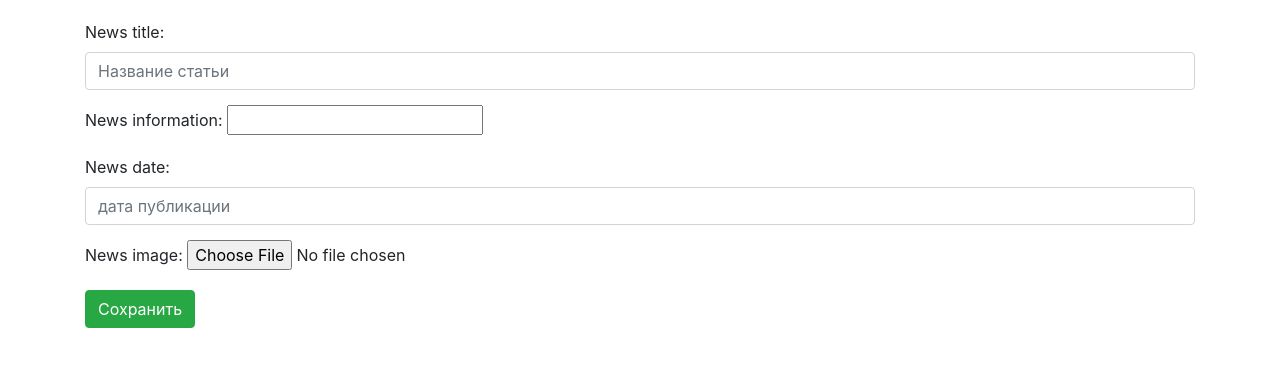
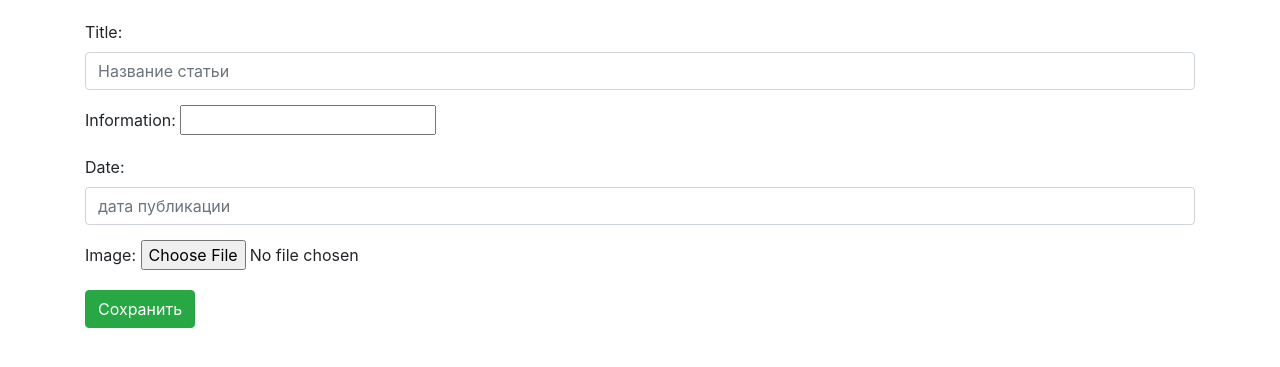
Before and after one commit to VladimirShitov/k_vector, a Django app: page /news/add_news in a window 1280 px wide. Shown: the part 96-463 px from the top of the page. Run offline with Django 3.2, Linux system fonts and the light colour scheme; the visitor is signed in with stand-in values (Sample User, id 1); some libraries are stand-ins or nearby versions.

Commit message:
removed repetition of "news.news"

```diff
--- a/k_vector/forum_page/forms.py
+++ b/k_vector/forum_page/forms.py
@@ -6,19 +6,19 @@ from tinymce.widgets import TinyMCE
 class NewsForm (ModelForm):
     class Meta:
         model = News
-        fields = ['news_title', 'news_information', 'news_date', 'news_image']
+        fields = ['title', 'information', 'date', 'image']
 
         widgets = {
-            'news_title': TextInput(attrs={
+            'title': TextInput(attrs={
                 'class': 'form-control',
                 'placeholder': 'Название статьи'
             }),
-            'news_information': TinyMCE(attrs={
+            'information': TinyMCE(attrs={
                 'class': 'form-control',
                 'placeholder': 'Текст статьи',
 
             }),
-            'news_date': DateInput(attrs={
+            'date': DateInput(attrs={
                 'class': 'form-control',
                 'placeholder': 'дата публикации'
             })
--- a/k_vector/forum_page/models.py
+++ b/k_vector/forum_page/models.py
@@ -3,10 +3,10 @@ from tinymce.models import HTMLField
 
 
 class News(models.Model):
-    news_title = models.CharField(max_length=140)
-    news_information = HTMLField(blank=True)
-    news_date = models.DateTimeField()
-    news_image = models.ImageField(upload_to='images/', blank=True)
+    title = models.CharField(max_length=140)
+    information = HTMLField(blank=True)
+    date = models.DateTimeField()
+    image = models.ImageField(upload_to='images/', blank=True)
 
     def __str__(self):
-        return self.news_title
+        return self.title
```
Also changed, not shown: k_vector/forum_page/templates/forum_page/news_page.html (+4 -4 lines).
